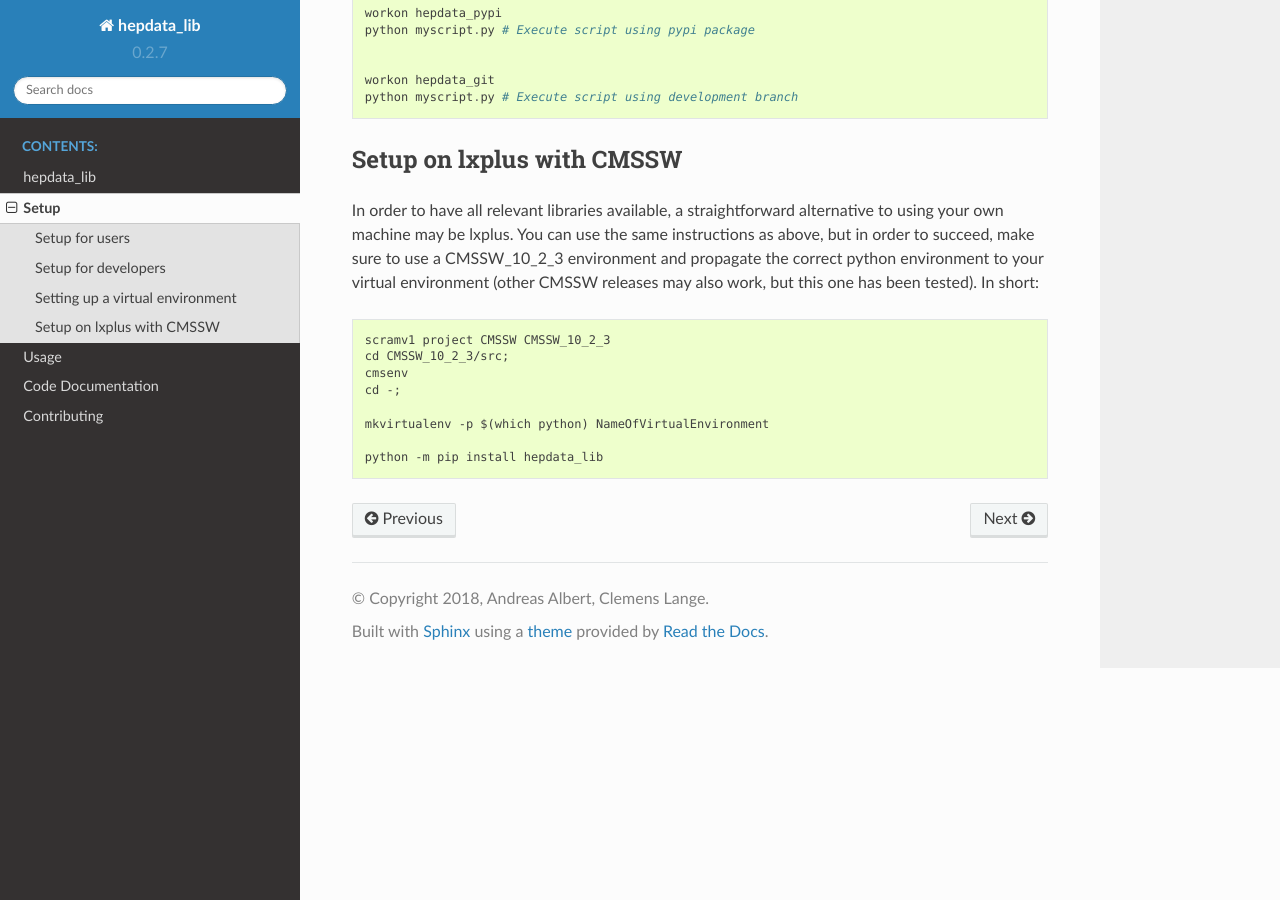
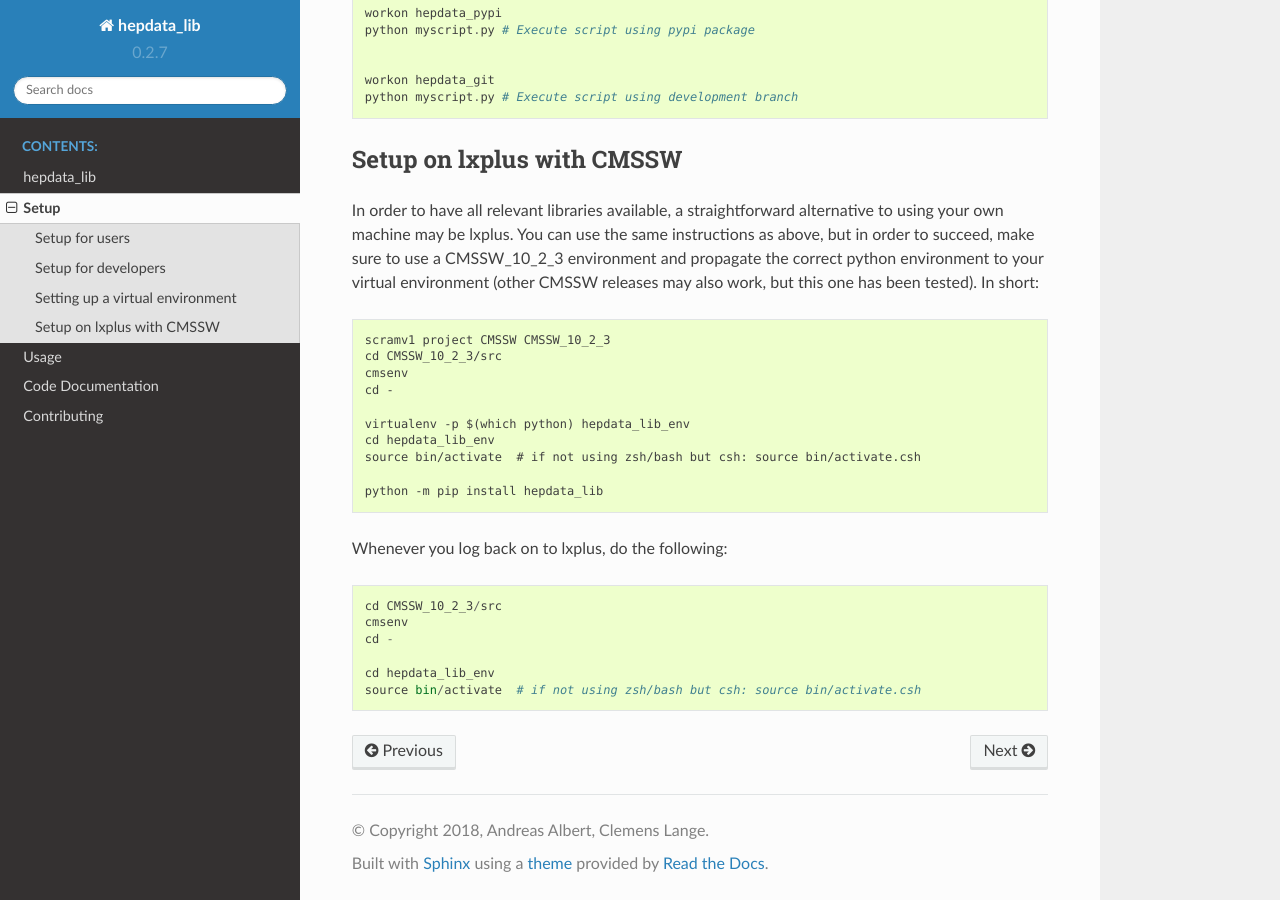
Before and after one commit to HEPData/hepdata_lib, a Sphinx documentation site: the page built from docs/setup.rst, in a window 1280 px wide and 900 px high, scrolled down 1617 px. Built offline with Sphinx 7.4.7 and the Read the Docs theme 2.0.0, drawn with Linux system fonts in a browser that asks for light colours.

Commit message:
fix instructions for CMSSW-based setup on lxplus

```diff
--- a/docs/setup.rst
+++ b/docs/setup.rst
@@ -87,10 +87,23 @@ You can use the same instructions as above, but in order to succeed, make sure t
 ::
 
     scramv1 project CMSSW CMSSW_10_2_3
-    cd CMSSW_10_2_3/src;
+    cd CMSSW_10_2_3/src
     cmsenv
-    cd -;
+    cd -
 
-    mkvirtualenv -p $(which python) NameOfVirtualEnvironment
+    virtualenv -p $(which python) hepdata_lib_env
+    cd hepdata_lib_env
+    source bin/activate  # if not using zsh/bash but csh: source bin/activate.csh
 
     python -m pip install hepdata_lib
+
+Whenever you log back on to lxplus, do the following:
+
+::
+
+    cd CMSSW_10_2_3/src
+    cmsenv
+    cd -
+
+    cd hepdata_lib_env
+    source bin/activate  # if not using zsh/bash but csh: source bin/activate.csh
```
